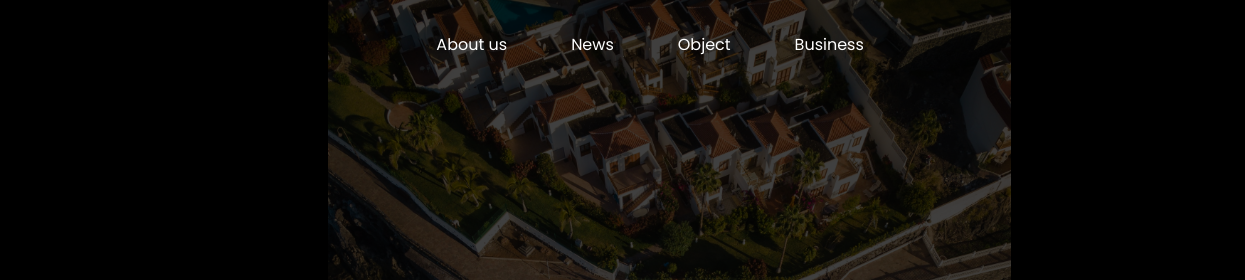
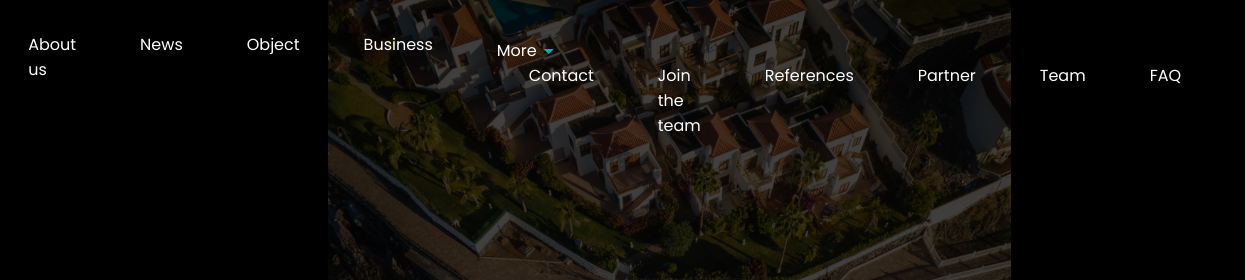
Before and after one commit to cvncerboy/tradre, a plain HTML site: page index.html in a window 1280 px wide. Shown: the top 280 px of the page, 269-1514 px from the left, 1245 px wide, since content can reach past the window. Drawn offline with Linux system fonts and the light colour scheme.

Commit message:
Update index.html

```diff
--- a/index.html
+++ b/index.html
@@ -26,6 +26,18 @@
 					<li><a href="#news">News</a></li>
 					<li><a href="#object">Object</a></li>
 					<li><a href="#business">Business</a></li>
+					<div class="more">
+						<li><a href="#" class="dropdown">More<span class="material-icons">arrow_drop_down</span>
+							<ul class="moree">
+								<li>Contact</li>
+								<li>Join the team</li>
+								<li>References</li>
+								<li>Partner</li>
+								<li>Team</li>
+								<li>FAQ</li>
+							</ul>
+						</a></li>
+					</div>
 				</ul>
 			</div>
 		</nav>
```
